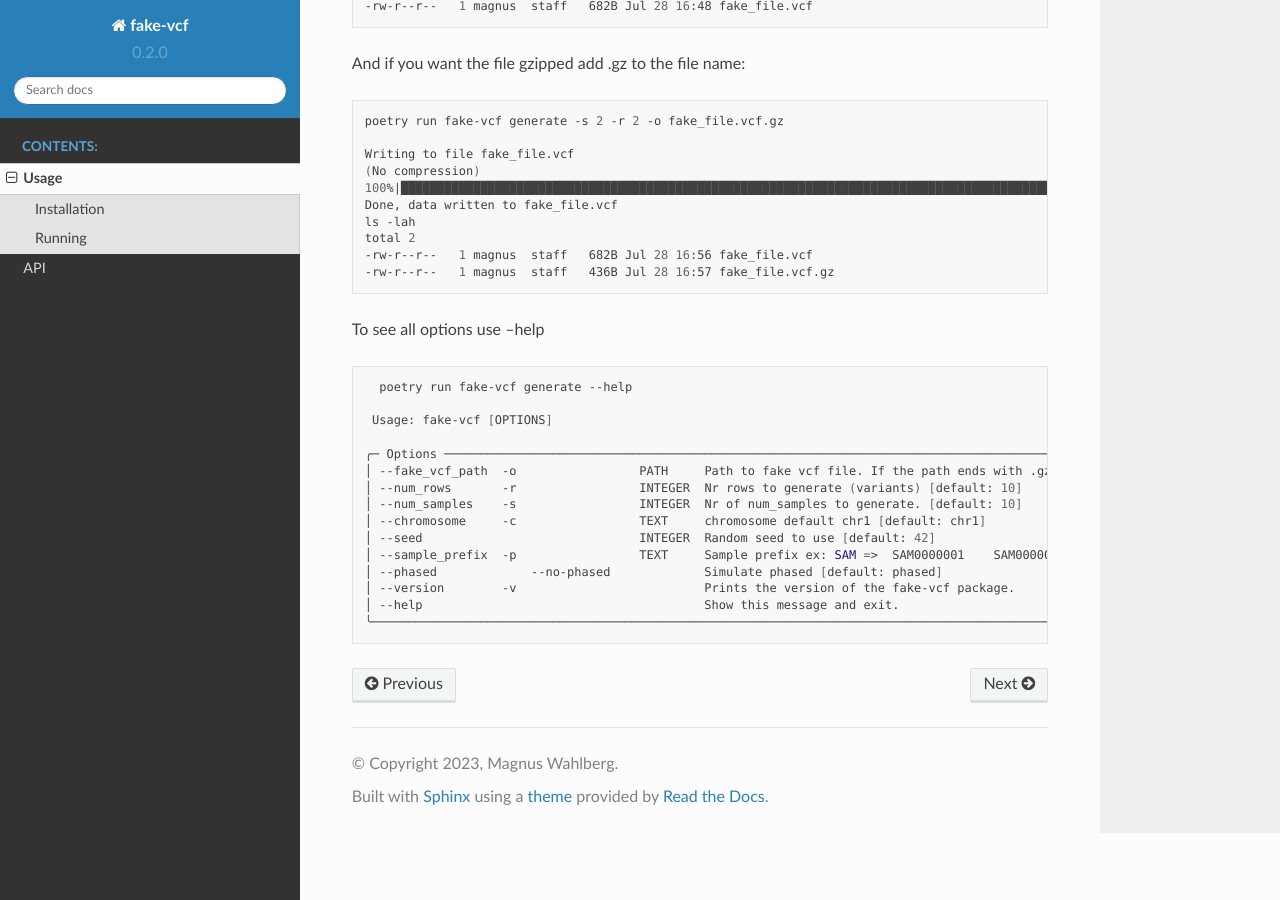
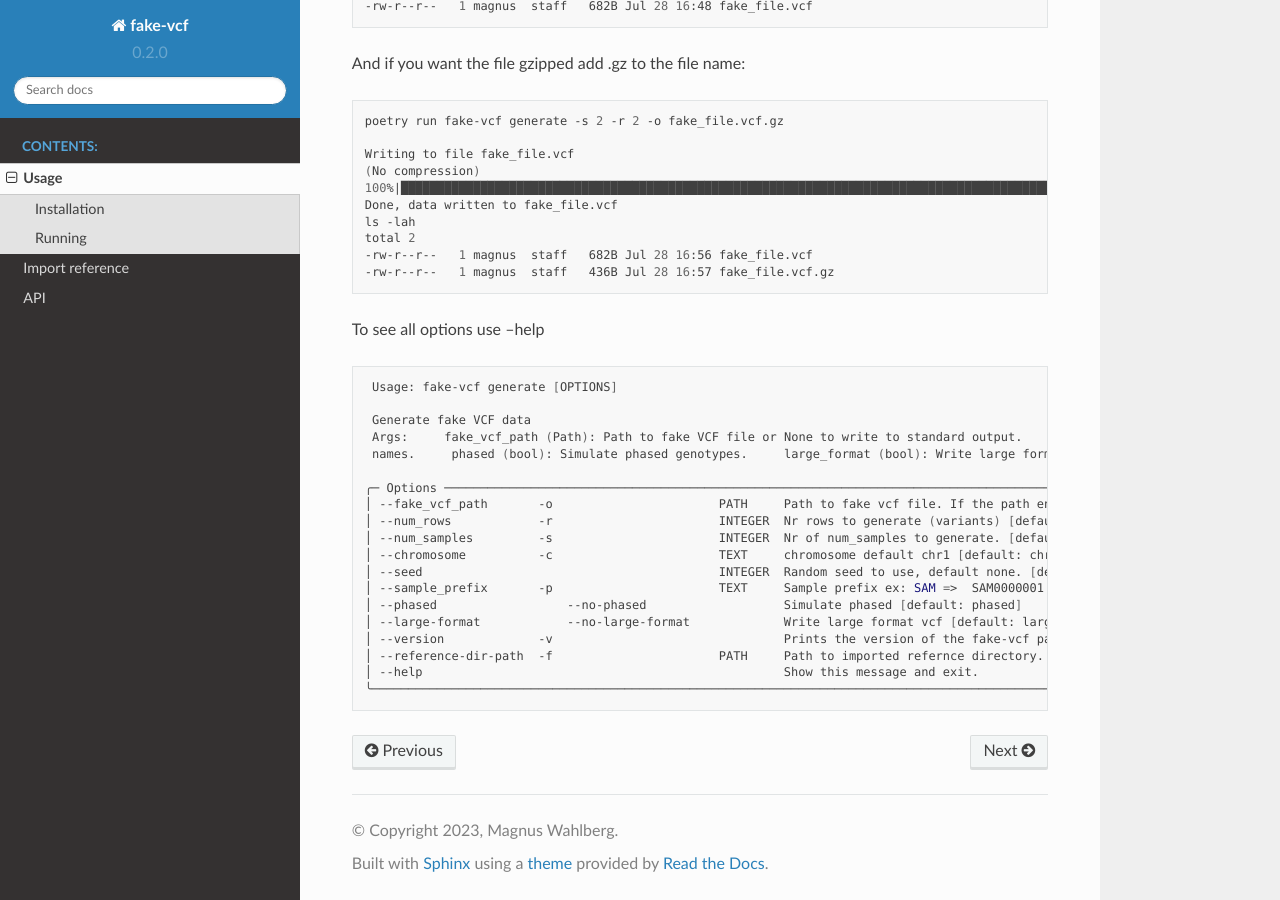
Before and after one commit to endast/fake-vcf, a Sphinx documentation site: the page built from docs/source/overview.rst, in a window 1280 px wide and 900 px high, scrolled down 1116 px. Built offline with Sphinx 7.4.7 and the Read the Docs theme 2.0.0, drawn with Linux system fonts in a browser that asks for light colours.

Commit message:
update docs

```diff
--- a/docs/source/api.rst
+++ b/docs/source/api.rst
@@ -7,10 +7,11 @@ API
 .. automodule:: fake_vcf
     :members:
 
-
 .. automodule:: fake_vcf.vcf_faker
     :members:
 
-
 .. automodule:: fake_vcf.vcf_generator
     :members:
+
+.. automodule:: fake_vcf.vcf_reference
+    :members:
--- /dev/null
+++ b/docs/source/import-reference.rst
@@ -0,0 +1,2 @@
+Import reference
+=====
--- a/docs/source/index.rst
+++ b/docs/source/index.rst
@@ -7,7 +7,8 @@ Welcome to fake-vcf's documentation!
 ====================================
 
 .. toctree::
-   usage
+   overview
+   import-reference
    api
    :maxdepth: 2
    :caption: Contents:
--- a/docs/source/usage.rst
+++ b/docs/source/overview.rst
@@ -84,18 +84,22 @@ To see all options use --help
 
 .. code-block:: shell
 
-    poetry run fake-vcf generate --help
+   Usage: fake-vcf generate [OPTIONS]
 
-   Usage: fake-vcf [OPTIONS]
+   Generate fake VCF data
+   Args:     fake_vcf_path (Path): Path to fake VCF file or None to write to standard output.     num_rows (int): Number of rows.     num_samples (int): Number of samples.     chromosome (str): Chromosome identifier.     seed (int): Random seed for reproducibility.     sample_prefix (str): Prefix for sample
+   names.     phased (bool): Simulate phased genotypes.     large_format (bool): Write large format VCF.     print_version (bool): Flag to print the version of the fake-vcf package.     reference_dir (Path): Path to directory containing imported reference_data.
 
   ╭─ Options ──────────────────────────────────────────────────────────────────────────────────────────────────────────────────────────────────────────────────────────────────────────────────────────────────────────────────────────────────────────────────────────────────────────────────────────────────────────╮
-  │ --fake_vcf_path  -o                 PATH     Path to fake vcf file. If the path ends with .gz the file will be gzipped. [default: None]                                                                                                                                                                            │
-  │ --num_rows       -r                 INTEGER  Nr rows to generate (variants) [default: 10]                                                                                                                                                                                                                          │
-  │ --num_samples    -s                 INTEGER  Nr of num_samples to generate. [default: 10]                                                                                                                                                                                                                          │
-  │ --chromosome     -c                 TEXT     chromosome default chr1 [default: chr1]                                                                                                                                                                                                                               │
-  │ --seed                              INTEGER  Random seed to use [default: 42]                                                                                                                                                                                                                                      │
-  │ --sample_prefix  -p                 TEXT     Sample prefix ex: SAM =>  SAM0000001    SAM0000002 [default: S]                                                                                                                                                                                                       │
-  │ --phased             --no-phased             Simulate phased [default: phased]                                                                                                                                                                                                                                     │
-  │ --version        -v                          Prints the version of the fake-vcf package.                                                                                                                                                                                                                           │
-  │ --help                                       Show this message and exit.                                                                                                                                                                                                                                           │
+  │ --fake_vcf_path       -o                       PATH     Path to fake vcf file. If the path ends with .gz the file will be gzipped. [default: None]                                                                                                                                                                 │
+  │ --num_rows            -r                       INTEGER  Nr rows to generate (variants) [default: 10]                                                                                                                                                                                                               │
+  │ --num_samples         -s                       INTEGER  Nr of num_samples to generate. [default: 10]                                                                                                                                                                                                               │
+  │ --chromosome          -c                       TEXT     chromosome default chr1 [default: chr1]                                                                                                                                                                                                                    │
+  │ --seed                                         INTEGER  Random seed to use, default none. [default: None]                                                                                                                                                                                                          │
+  │ --sample_prefix       -p                       TEXT     Sample prefix ex: SAM =>  SAM0000001    SAM0000002 [default: S]                                                                                                                                                                                            │
+  │ --phased                  --no-phased                   Simulate phased [default: phased]                                                                                                                                                                                                                          │
+  │ --large-format            --no-large-format             Write large format vcf [default: large-format]                                                                                                                                                                                                             │
+  │ --version             -v                                Prints the version of the fake-vcf package.                                                                                                                                                                                                                │
+  │ --reference-dir-path  -f                       PATH     Path to imported refernce directory. [default: None]                                                                                                                                                                                                       │
+  │ --help                                                  Show this message and exit.                                                                                                                                                                                                                                │
   ╰────────────────────────────────────────────────────────────────────────────────────────────────────────────────────────────────────────────────────────────────────────────────────────────────────────────────────────────────────────────────────────────────────────────────────────────────────────────────────╯
```
